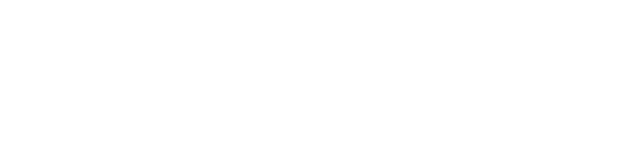
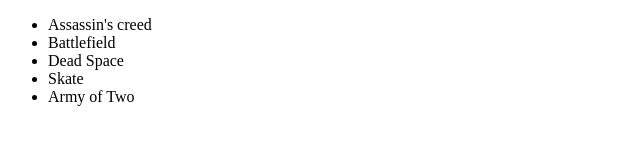
Before and after one commit to KayGbrl/Three-branches, a plain HTML site: page index.html in a window 1280 px wide. Shown: the whole page, without its empty margins (0-640 px from the left). Drawn offline with Linux system fonts and the light colour scheme.

Commit message:
Added game list

```diff
--- a/index.html
+++ b/index.html
@@ -7,6 +7,12 @@
     <title>Three Branches</title>
 </head>
 <body>
-
+    <ul>
+        <li>Assassin's creed</li>
+        <li>Battlefield</li>
+        <li>Dead Space</li>
+        <li>Skate</li>
+        <li>Army of Two</li>
+    </ul>
 </body>
 </html>
```
